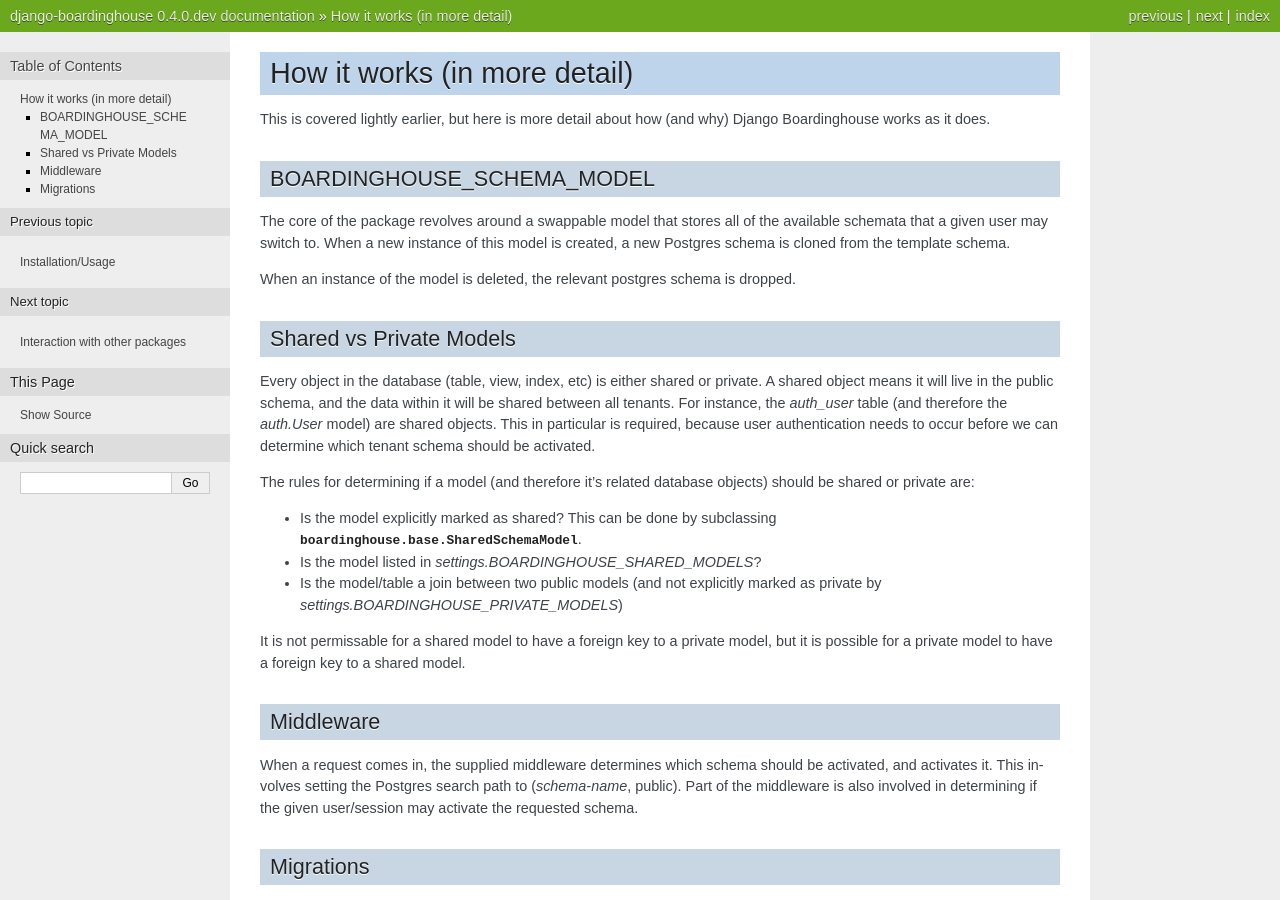
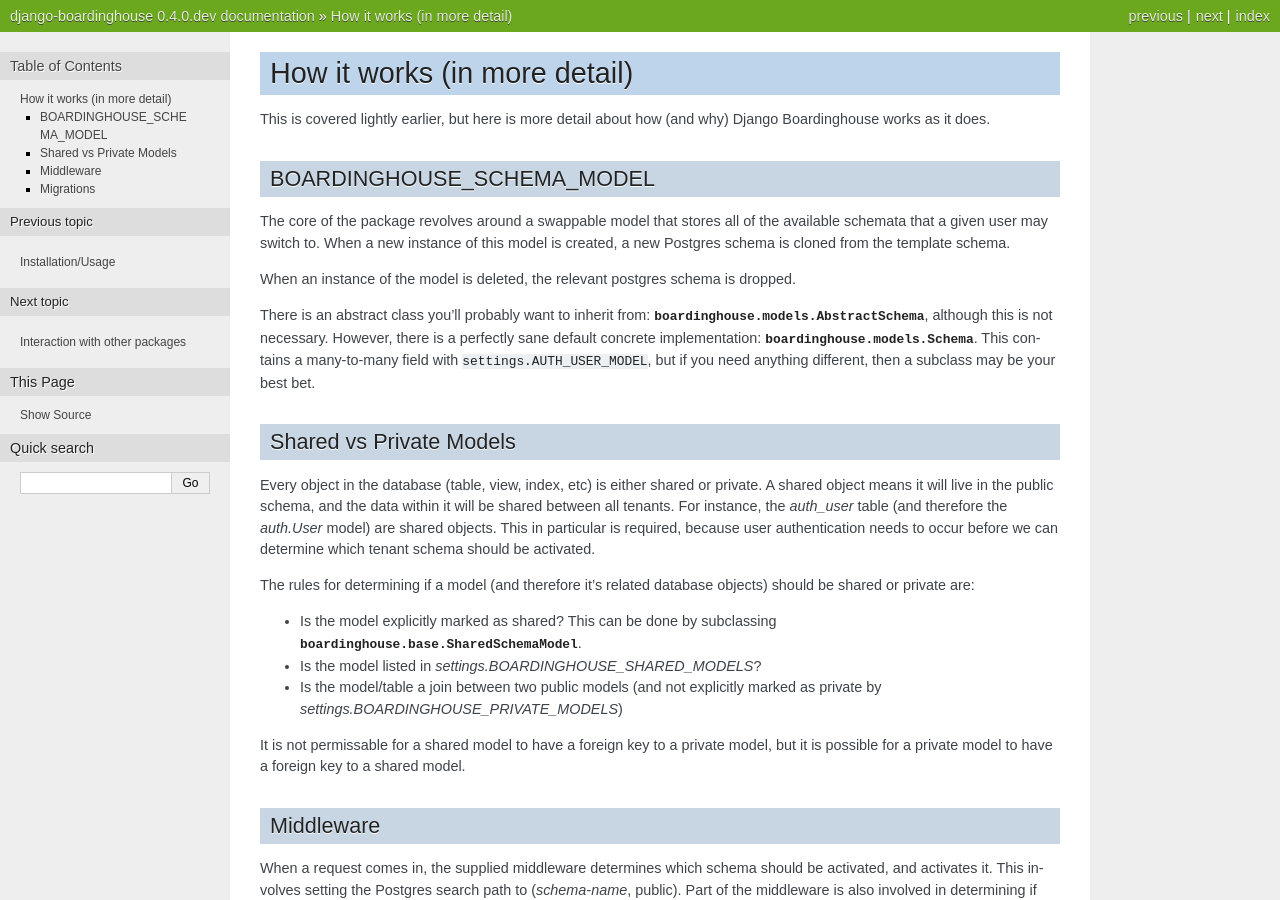
Before and after one commit to stamkracht/django-boardinghouse, a Sphinx documentation site: the page built from docs/source/how-it-works.rst, in a window 1280 px wide and 900 px high. Built offline with Sphinx 7.4.7, drawn with Linux system fonts in a browser that asks for light colours.

Commit message:
Improve documentation about swappable model.
Allow using schema model that has no 'users' relation.

```diff
--- a/docs/source/how-it-works.rst
+++ b/docs/source/how-it-works.rst
@@ -10,6 +10,8 @@
 The core of the package revolves around a swappable model that stores all of the available schemata that a given user may switch to. When a new instance of this model is created, a new Postgres schema is cloned from the template schema.
 
 When an instance of the model is deleted, the relevant postgres schema is dropped.
+
+There is an abstract class you'll probably want to inherit from: :class:`boardinghouse.models.AbstractSchema`, although this is not necessary. However, there is a perfectly sane default concrete implementation: :class:`boardinghouse.models.Schema`. This contains a many-to-many field with ``settings.AUTH_USER_MODEL``, but if you need anything different, then a subclass may be your best bet.
 
 
 Shared vs Private Models
--- a/docs/source/installation.rst
+++ b/docs/source/installation.rst
@@ -43,6 +43,11 @@
 
 Usage
 =====
+
+Schema Model
+------------
+
+By default, the model :class:`boardinghouse.models.Schema` will be used for the object representing the schemata, however you may override this by using the setting ``settings.BOARDINGHOUSE_SCHEMA_MODEL``. You'll probably want to subclass :class:`boardinghouse.models.AbstractSchema`.
 
 Shared Models
 -------------
```
Also changed, not shown: 1 other file.
